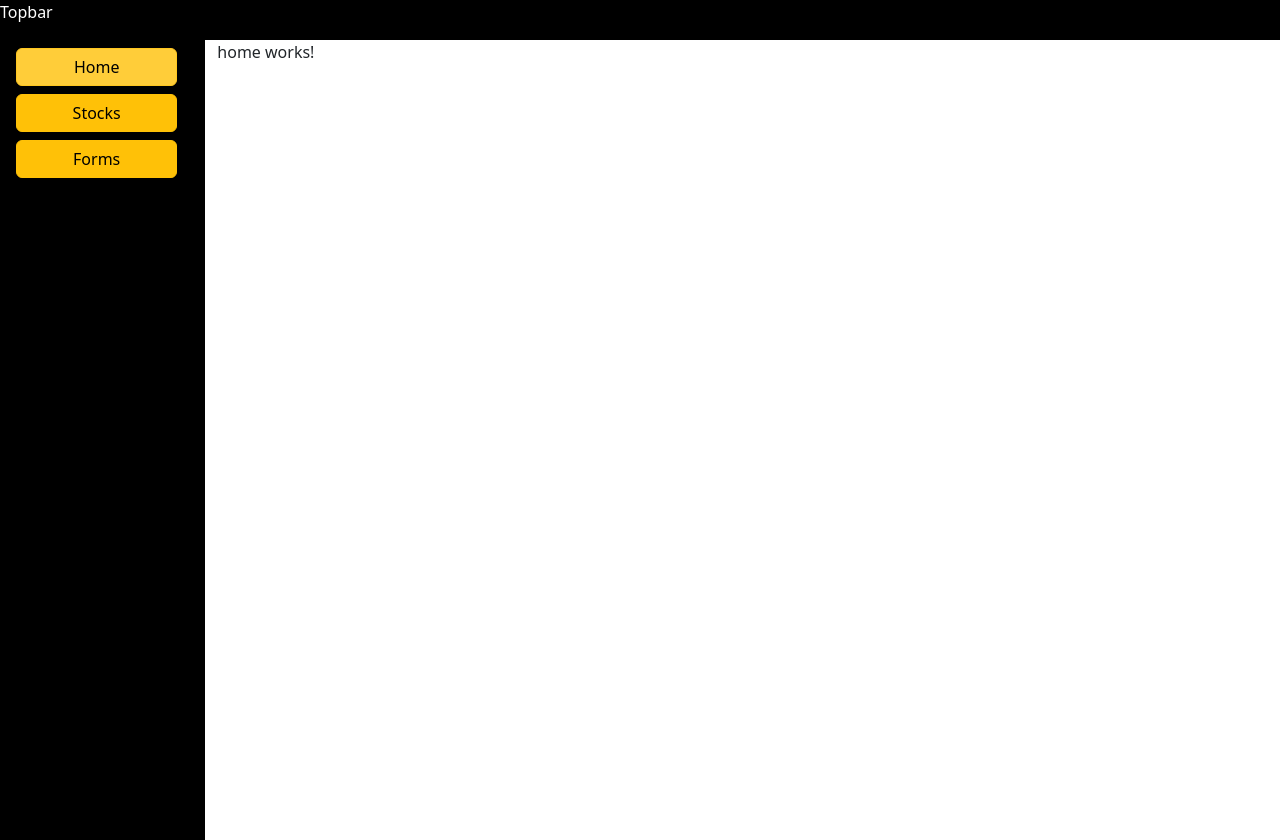
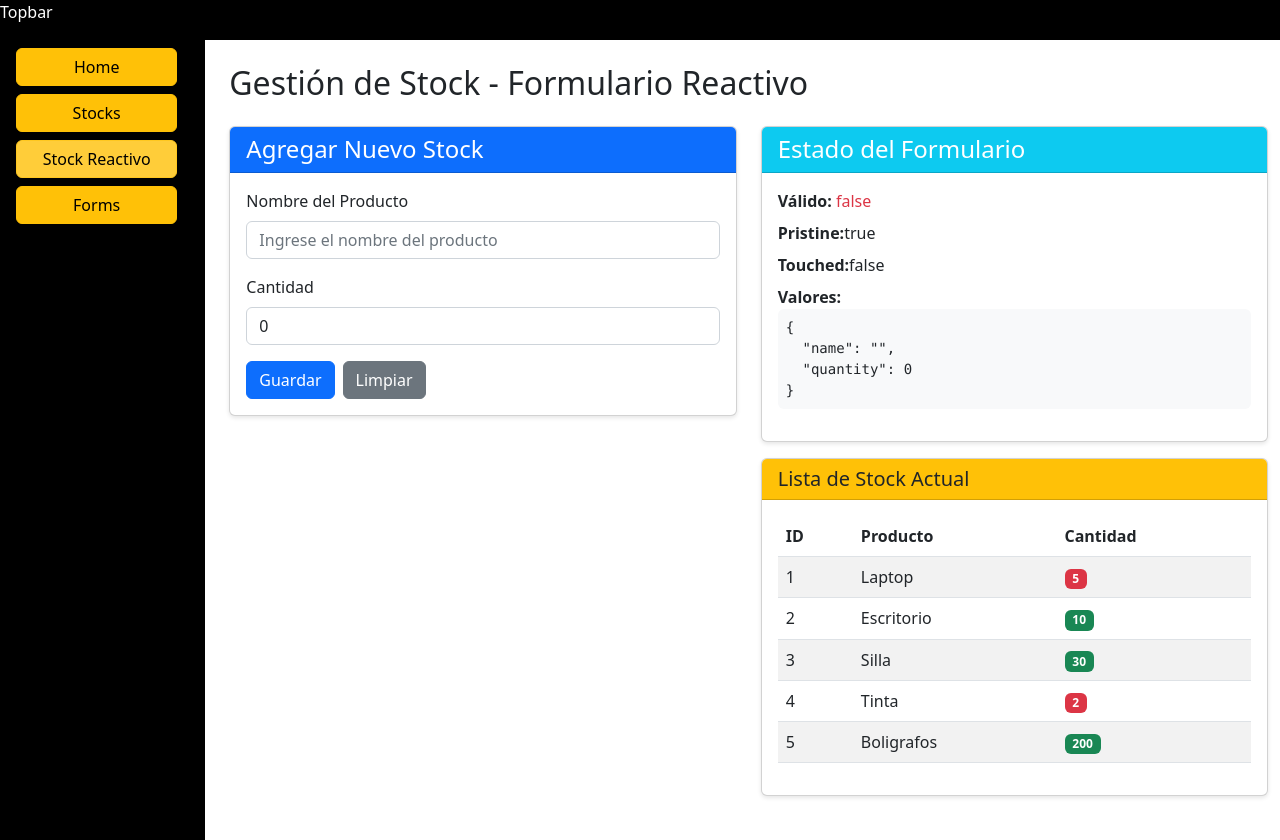
Before and after one commit to itorricom/app-crud-angular, an Angular app: page /stock-reactive in a window 1280 px wide. Before the commit this address led to /. Built offline with nearby package versions, Linux system fonts and the light colour scheme.

Commit message:
practica: convertir componente stock a formularios reactivos

```diff
--- a/src/app/app.routes.ts
+++ b/src/app/app.routes.ts
@@ -14,6 +14,10 @@ export const routes: Routes = [
                 loadComponent: () => import('./pages/stock/stock')
             },
             {
+                path: 'stock-reactive',
+                loadComponent: () => import('./pages/stock-reactive/stock-reactive')
+            },
+            {
                 path: 'forms',
                 loadComponent: () => import('./pages/reactive-forms/reactive-forms')
             }
--- /dev/null
+++ b/src/app/pages/stock-reactive/stock-reactive.css
@@ -0,0 +1,16 @@
+.card {
+  box-shadow: 0 2px 4px rgba(0,0,0,0.1);
+}
+
+.card-header h4, .card-header h5 {
+  margin: 0;
+}
+
+.invalid-feedback {
+  display: block;
+}
+
+pre {
+  margin-bottom: 0;
+  font-size: 0.875rem;
+}
--- /dev/null
+++ b/src/app/pages/stock-reactive/stock-reactive.html
@@ -0,0 +1,128 @@
+<div class="container mt-4">
+  <h2 class="mb-4">Gestión de Stock - Formulario Reactivo</h2>
+
+  <div class="row">
+    <div class="col-md-6">
+      <div class="card">
+        <div class="card-header bg-primary text-white">
+          <h4>Agregar Nuevo Stock</h4>
+        </div>
+        <div class="card-body">
+          <form [formGroup]="stockForm" (ngSubmit)="onSubmit()">
+            <div class="mb-3">
+              <label for="name" class="form-label">Nombre del Producto</label>
+              <input
+                type="text"
+                class="form-control"
+                id="name"
+                formControlName="name"
+                [class.is-invalid]="submitted && f['name'].errors"
+                placeholder="Ingrese el nombre del producto">
+
+              <div *ngIf="submitted && f['name'].errors" class="invalid-feedback">
+                <div *ngIf="f['name'].errors['required']">
+                  El nombre es requerido
+                </div>
+                <div *ngIf="f['name'].errors['minlength']">
+                  El nombre debe tener al menos 3 caracteres
+                </div>
+              </div>
+            </div>
+
+            <div class="mb-3">
+              <label for="quantity" class="form-label">Cantidad</label>
+              <input
+                type="number"
+                class="form-control"
+                id="quantity"
+                formControlName="quantity"
+                [class.is-invalid]="submitted && f['quantity'].errors"
+                placeholder="Ingrese la cantidad">
+
+              <div *ngIf="submitted && f['quantity'].errors" class="invalid-feedback">
+                <div *ngIf="f['quantity'].errors['required']">
+                  La cantidad es requerida
+                </div>
+                <div *ngIf="f['quantity'].errors['min']">
+                  La cantidad debe ser mayor a 0
+                </div>
+              </div>
+            </div>
+
+            <div class="d-flex gap-2">
+              <button type="submit" class="btn btn-primary">
+                <i class="bi bi-save"></i> Guardar
+              </button>
+              <button type="button" class="btn btn-secondary" (click)="onReset()">
+                <i class="bi bi-x-circle"></i> Limpiar
+              </button>
+            </div>
+          </form>
+        </div>
+      </div>
+    </div>
+
+    <div class="col-md-6">
+      <div class="card">
+        <div class="card-header bg-info text-white">
+          <h4>Estado del Formulario</h4>
+        </div>
+        <div class="card-body">
+          <div class="mb-2">
+            <strong>Válido:</strong>
+            <span [class.text-success]="stockForm.valid" [class.text-danger]="!stockForm.valid">
+              {{ stockForm.valid }}
+            </span>
+          </div>
+          <div class="mb-2">
+            <strong>Pristine:</strong>
+            <span>{{ stockForm.pristine }}</span>
+          </div>
+          <div class="mb-2">
+            <strong>Touched:</strong>
+            <span>{{ stockForm.touched }}</span>
+          </div>
+          <div class="mb-3">
+            <strong>Valores:</strong>
+            <pre class="bg-light p-2 rounded">{{ stockForm.value | json }}</pre>
+          </div>
+        </div>
+      </div>
+
+      <div class="card mt-3">
+        <div class="card-header bg-warning">
+          <h5>Lista de Stock Actual</h5>
+        </div>
+        <div class="card-body">
+          <div class="table-responsive">
+            <table class="table table-striped">
+              <thead>
+                <tr>
+                  <th>ID</th>
+                  <th>Producto</th>
+                  <th>Cantidad</th>
+                </tr>
+              </thead>
+              <tbody>
+                @for(stock of stockService.stocklist(); track stock.id) {
+                  <tr>
+                    <td>{{ stock.id }}</td>
+                    <td>{{ stock.name }}</td>
+                    <td>
+                      <span
+                        [class.badge]="true"
+                        [class.bg-danger]="stock.quantity < 10"
+                        [class.bg-success]="stock.quantity >= 10">
+                        {{ stock.quantity }}
+                      </span>
+                    </td>
+                  </tr>
+                }
+              </tbody>
+            </table>
+          </div>
+        </div>
+      </div>
+    </div>
+  </div>
+</div>
--- /dev/null
+++ b/src/app/pages/stock-reactive/stock-reactive.ts
@@ -0,0 +1,74 @@
+import { Component, OnInit } from '@angular/core';
+import { FormBuilder, FormGroup, Validators, ReactiveFormsModule } from '@angular/forms';
+import { CommonModule } from '@angular/common';
+import { StockService } from '../../services/stock.service';
+import { Stock } from '../../interfaces/stock.interface';
+
+@Component({
+  selector: 'app-stock-reactive',
+  standalone: true,
+  imports: [ReactiveFormsModule, CommonModule],
+  templateUrl: './stock-reactive.html',
+  styleUrl: './stock-reactive.css'
+})
+export default class StockReactive implements OnInit {
+  stockForm: FormGroup;
+  submitted = false;
+
+  constructor(
+    private fb: FormBuilder,
+    private stockService: StockService
+  ) {
+    // Inicializar el formulario con validaciones
+    this.stockForm = this.fb.group({
+      name: ['', [Validators.required, Validators.minLength(3)]],
+      quantity: [0, [Validators.required, Validators.min(1)]]
+    });
+  }
+
+  ngOnInit(): void {
+    console.log('Componente Stock Reactivo inicializado');
+  }
+
+  // Método para acceder fácilmente a los controles del formulario
+  get f() {
+    return this.stockForm.controls;
+  }
+
+  onSubmit() {
+    this.submitted = true;
+
+    // Validar si el formulario es inválido
+    if (this.stockForm.invalid) {
+      console.log('Formulario inválido');
+      return;
+    }
+
+    // Crear el objeto stock
+    const newStock: Stock = {
+      id: Math.floor(Math.random() * 10000),
+      name: this.stockForm.value.name,
+      quantity: this.stockForm.value.quantity
+    };
+
+    // Agregar al servicio
+    this.stockService.addStock(newStock);
+
+    console.log('Stock agregado:', newStock);
+
+    // Resetear el formulario
+    this.stockForm.reset({
+      name: '',
+      quantity: 0
+    });
+    this.submitted = false;
+  }
+
+  onReset() {
+    this.submitted = false;
+    this.stockForm.reset({
+      name: '',
+      quantity: 0
+    });
+  }
+}
--- a/src/app/shared/sidebar/sidebar.html
+++ b/src/app/shared/sidebar/sidebar.html
@@ -1,5 +1,6 @@
 <div class="row mx-3 py-2 align-items-center g-2">
     <a class="btn btn-warning" routerLink="/" routerLinkActive="active" [routerLinkActiveOptions]="{exact: true}">Home</a>
     <a class="btn btn-warning" routerLink="/stocks" routerLinkActive="active">Stocks</a>
+    <a class="btn btn-warning" routerLink="/stock-reactive" routerLinkActive="active">Stock Reactivo</a>
     <a class="btn btn-warning" routerLink="/forms" routerLinkActive="active">Forms</a>
 </div>
```
